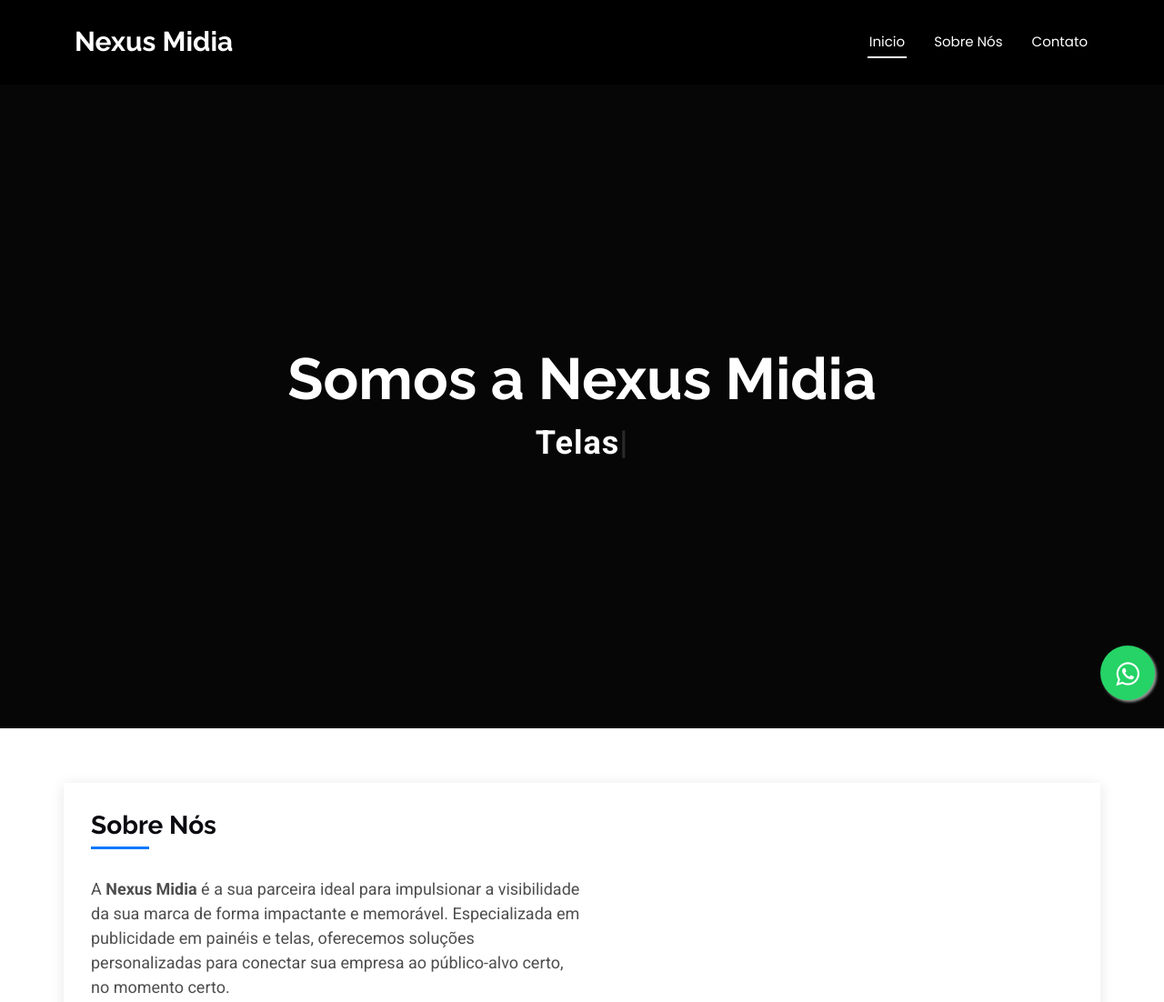
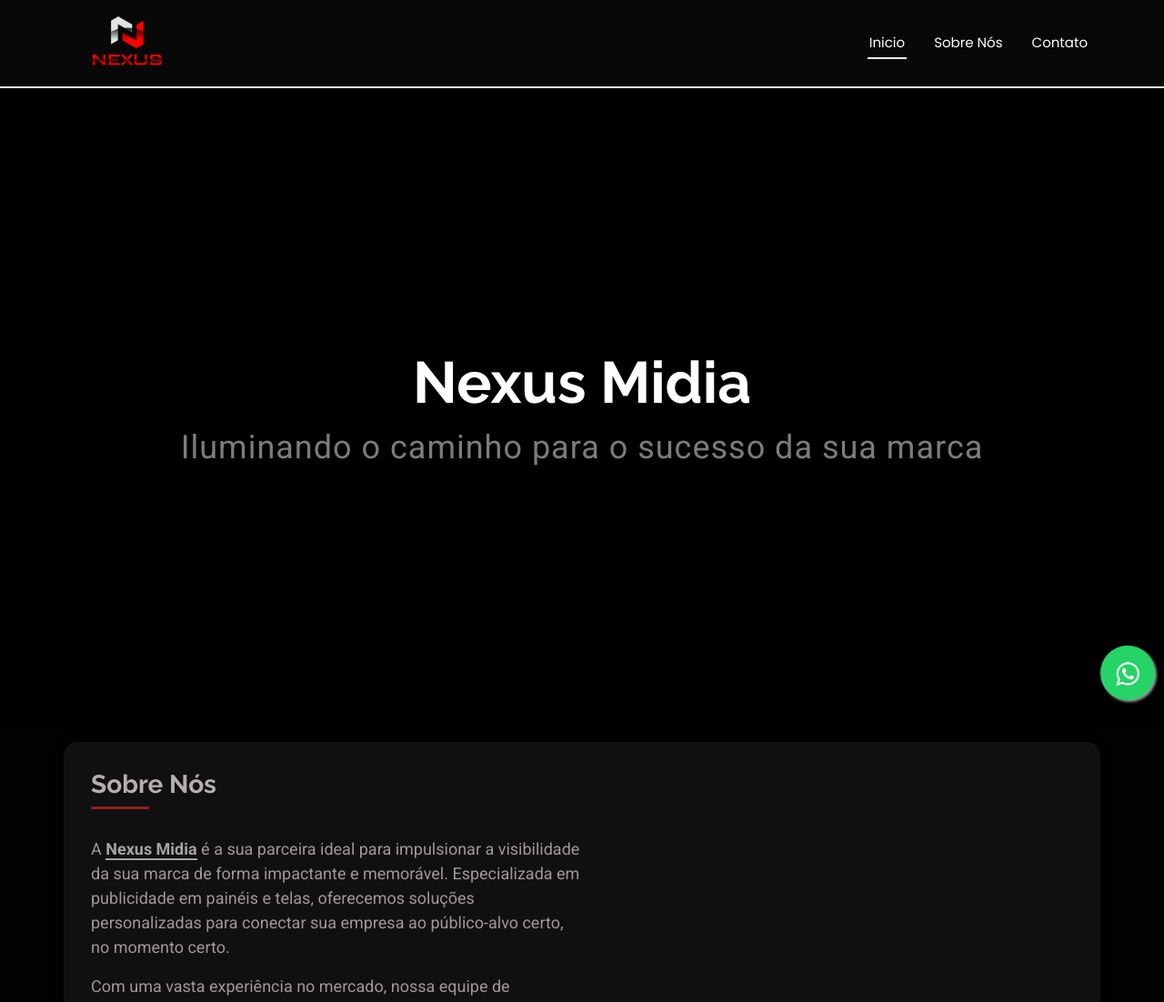
Before and after one commit to nexusmidia/nexusmidia.github.io, a plain HTML site: page index.html in a window 1280 px wide. Shown: the top 1102 px of the page at 91% size. Drawn offline with Linux system fonts and the light colour scheme.

Commit message:
Feat: colors

```diff
--- a/assets/css/main.css
+++ b/assets/css/main.css
@@ -19,11 +19,11 @@
 
 /* Global Colors - The following color variables are used throughout the website. Updating them here will change the color scheme of the entire website */
 :root {
-  --background-color: #ffffff; /* Background color for the entire website, including individual sections */
-  --default-color: #4e4e4e; /* Default color used for the majority of the text content across the entire website */
-  --heading-color: #0a090f; /* Color for headings, subheadings and title throughout the website */
-  --accent-color: #0078ff; /* Accent color that represents your brand on the website. It's used for buttons, links, and other elements that need to stand out */
-  --surface-color: #ffffff; /* The surface color is used as a background of boxed elements within sections, such as cards, icon boxes, or other elements that require a visual separation from the global background. */
+  --background-color: #020202; /* Background color for the entire website, including individual sections */
+  --default-color: #a09797; /* Sobre Nós - Default color used for the majority of the text content across the entire website */
+  --heading-color: #b4aeae; /* Color for headings, subheadings and title throughout the website */
+  --accent-color: #961c1c; /* Accent color that represents your brand on the website. It's used for buttons, links, and other elements that need to stand out */
+  --surface-color: #111010; /* The surface color is used as a background of boxed elements within sections, such as cards, icon boxes, or other elements that require a visual separation from the global background. */
   --contrast-color: #ffffff; /* Contrast color for text, ensuring readability against backgrounds of accent, heading, or default colors. */
 }
 
@@ -34,7 +34,7 @@
   --nav-mobile-background-color: #ffffff; /* Used as the background color for mobile navigation menu */
   --nav-dropdown-background-color: #ffffff; /* Used as the background color for dropdown items that appear when hovering over primary navigation items */
   --nav-dropdown-color: #212529; /* Used for navigation links of the dropdown items in the navigation menu. */
-  --nav-dropdown-hover-color: #0078ff; /* Similar to --nav-hover-color, this color is applied to dropdown navigation links when they are hovered over. */
+  --nav-dropdown-hover-color: #0077ff; /* Similar to --nav-hover-color, this color is applied to dropdown navigation links when they are hovered over. */
 }
 
 /* Color Presets - These classes override global colors when applied to any section or element, providing reuse of the sam color scheme. */
@@ -45,15 +45,15 @@
 }
 
 .dark-background {
-  --background-color: #060606;
-  --default-color: #ffffff;
+  --background-color: #000000;
+  --default-color: #ebe8e8;
   --heading-color: #ffffff;
-  --surface-color: #252525;
+  --surface-color: #161616;
   --contrast-color: #ffffff;
 }
 
 .accent-background {
-  --background-color: #0078ff;
+  --background-color: #631515;
   --default-color: #ffffff;
   --heading-color: #ffffff;
   --accent-color: #ffffff;
@@ -94,6 +94,11 @@ body {
 	margin-top:16px;
 }
 
+.phrase {
+  font-weight: normal;
+  color: rgb(124, 124, 124);
+}
+
 a {
   color: var(--accent-color);
   text-decoration: none;
@@ -119,7 +124,7 @@ h6 {
 ------------------------------*/
 .php-email-form .error-message {
   display: none;
-  background: #df1529;
+  background: #cc1b2d;
   color: #ffffff;
   text-align: left;
   padding: 15px;
@@ -171,14 +176,16 @@ h6 {
 # Global Header
 --------------------------------------------------------------*/
 .header {
-  --background-color: #000000;
+  --background-color: #080808;
   --default-color: #ffffff;
   --heading-color: #ffffff;
   color: var(--default-color);
   background-color: var(--background-color);
-  padding: 20px 0;
+  padding: 5px 0;
   transition: all 0.5s;
   z-index: 997;
+  border-bottom: solid 2px;
+  border-color: rgb(233, 232, 232);
 }
 
 .header .logo {
@@ -186,8 +193,9 @@ h6 {
 }
 
 .header .logo img {
-  max-height: 32px;
+  max-height: 85px;
   margin-right: 8px;
+  margin-left: 15px;
 }
 
 .header .logo h1 {
@@ -715,6 +723,8 @@ section,
   z-index: 3;
 }
 
+
+
 .hero h2 {
   margin: 0;
   font-size: 64px;
@@ -748,6 +758,11 @@ section,
   background-color: var(--surface-color);
   box-shadow: 0px 2px 15px rgba(0, 0, 0, 0.1);
   padding: 30px;
+  border-radius: 15px;
+}
+
+section, .about {
+  padding: 11px;
 }
 
 .about .skills-content h5 {
@@ -1496,6 +1511,12 @@ section,
   font-size: 14px;
 }
 
+.about-me > p > strong {
+  font-weight: bolder;
+  color: rgb(168, 162, 162);
+  border-bottom: solid 2px;
+}
+
 .portfolio-details .portfolio-info .btn-visit {
   padding: 8px 40px;
   background: var(--accent-color);
--- a/index.html
+++ b/index.html
@@ -45,8 +45,7 @@
 
       <a href="index.html" class="logo d-flex align-items-center">
         <!-- Uncomment the line below if you also wish to use an image logo -->
-        <!-- <img src="assets/img/logo.png" alt=""> -->
-        <h1 class="sitename">Nexus Midia</h1>
+        <img src="assets/img/logo-nexus.png" alt="">
       </a>
 
       <nav id="navmenu" class="navmenu">
@@ -87,8 +86,9 @@
       <!-- <img src="assets/img/hero-img.jpg" alt="" data-aos="fade-in"> -->
 
       <div class="container d-flex flex-column align-items-center justify-content-center text-center" data-aos="fade-up" data-aos-delay="100">
-        <h2>Somos a Nexus Midia</h2>
-        <p><span class="typed" data-typed-items="Paineis Led, Telas"></span></p>
+        <h2>Nexus Midia</h2>
+        <!-- <p><span class="typed" data-typed-items="Paineis Led, Telas"></span></p> -->
+         <p><span class="phrase">Iluminando o caminho para o sucesso da sua marca</span></p>
       </div>
 
     </section><!-- /Hero Section -->
@@ -103,7 +103,7 @@
             <div class="about-me">
               <h4>Sobre Nós</h4>
               <p>
-                A <b>Nexus Midia</b> é a sua parceira ideal para impulsionar a visibilidade da sua marca de forma impactante e memorável. Especializada em publicidade em painéis e telas, oferecemos soluções personalizadas para conectar sua empresa ao público-alvo certo, no momento certo.
+                A <strong>Nexus Midia</strong> é a sua parceira ideal para impulsionar a visibilidade da sua marca de forma impactante e memorável. Especializada em publicidade em painéis e telas, oferecemos soluções personalizadas para conectar sua empresa ao público-alvo certo, no momento certo.
               </p>
               <p>
                 Com uma vasta experiência no mercado, nossa equipe de profissionais altamente qualificados trabalha incansavelmente para criar campanhas visuais criativas e eficazes. Utilizando as mais recentes tecnologias e conhecimentos em marketing, garantimos que sua mensagem seja transmitida de forma clara e concisa, gerando resultados tangíveis para o seu negócio.
```
Also changed, not shown: assets/img/logo-nexus.png (added).
